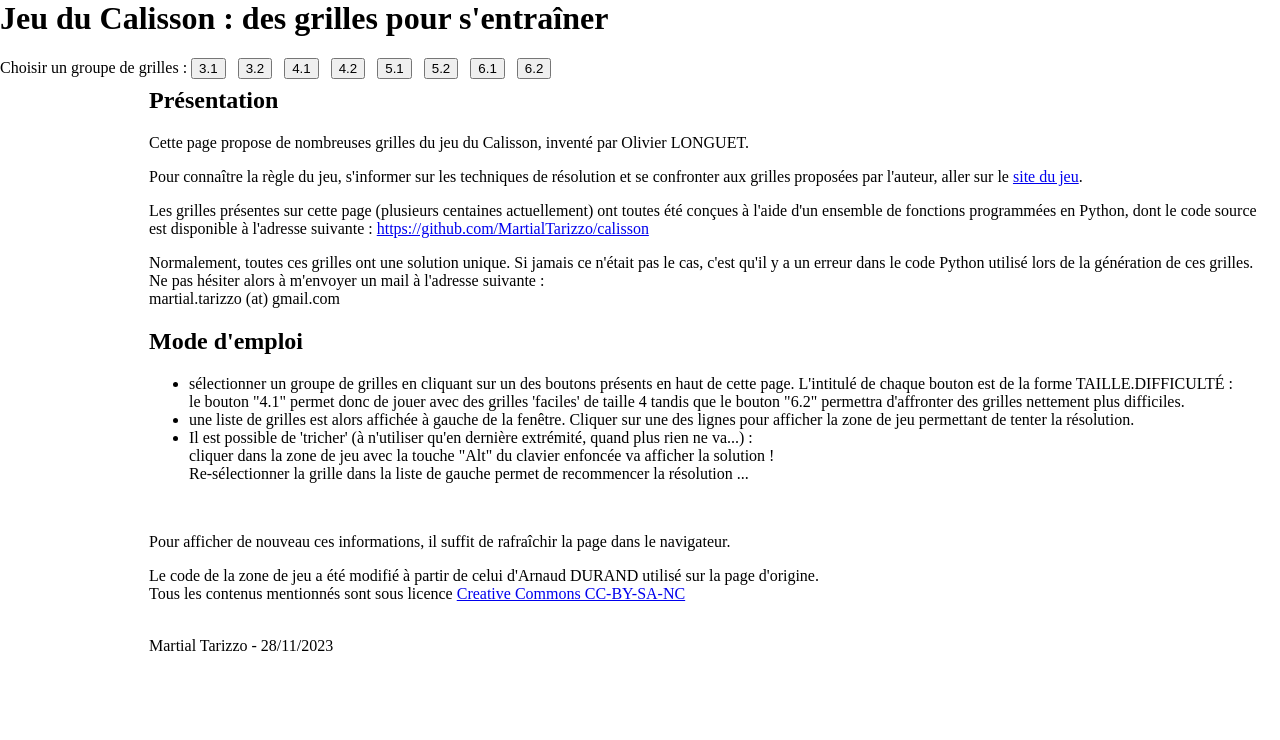
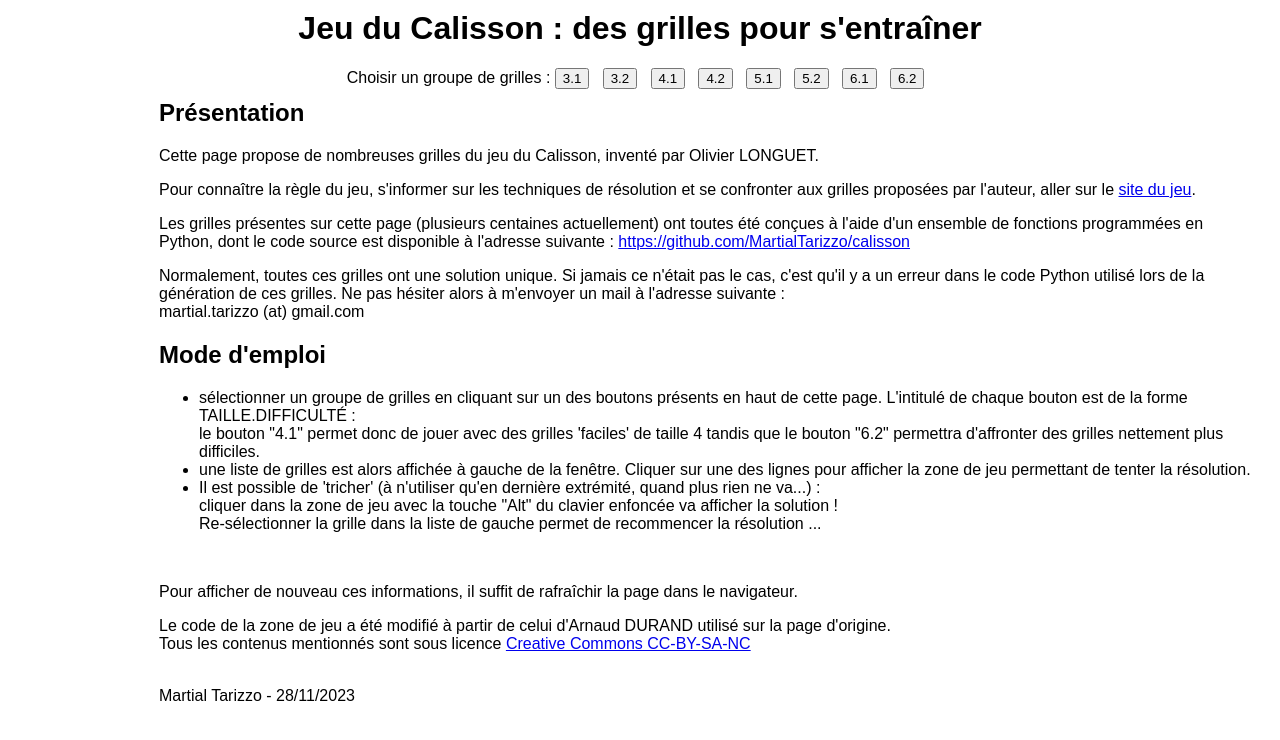
Before and after one commit to MartialTarizzo/testCalisson, a plain HTML site: page index.html in a window 1280 px wide. Drawn offline with Linux system fonts and the light colour scheme.

Commit message:
Réglage de CSS
	modified:   index.html
	modified:   info.html
	modified:   menustyle.css

```diff
--- a/index.html
+++ b/index.html
@@ -47,7 +47,8 @@
 
 <body>
   <div width="100%">
-    <h1 class=>Jeu du Calisson : des grilles pour s'entraîner</h1>
+    <h1 class="mainTitle">Jeu du Calisson : des grilles pour s'entraîner</h1>
+    <div class="groupButtons">
       Choisir un groupe de grilles :
       <input type="button" value="3.1" onclick="fillAnchors('3_1')"/> &nbsp;
       <input type="button" value="3.2" onclick="fillAnchors('3_2')"/> &nbsp;
@@ -58,6 +59,8 @@
       <input type="button" value="6.1" onclick="fillAnchors('6_1')"/> &nbsp;
       <input type="button" value="6.2" onclick="fillAnchors('6_2')"/> &nbsp;
       <span id="legende"></span>
+
+    </div>
   </div>
   <div class="vertical-menu" width="100%">
     <div id="menu" width="10%" style="float:left"></div>
--- a/info.html
+++ b/info.html
@@ -4,6 +4,7 @@
     <meta http-equiv="X-UA-Compatible" content="IE=edge">
     <meta name="viewport" content="width=device-width, initial-scale=1.0">
     <title>Info</title>
+    <link href="menustyle.css" type="text/css" rel="stylesheet" />
 </head>
 <body>
     <h2>Présentation</h2>
--- a/menustyle.css
+++ b/menustyle.css
@@ -1,8 +1,13 @@
 body, html{
+    font-family: Arial, Helvetica, sans-serif;
     padding:0;
-    margin:0;
+    margin:5px;
     position:relative;
     height:100%
+}
+
+.mainTitle, .groupButtons{
+  text-align: center;
 }
 
 .header {
```
Lines whose indentation alone changed are shown as unchanged.
